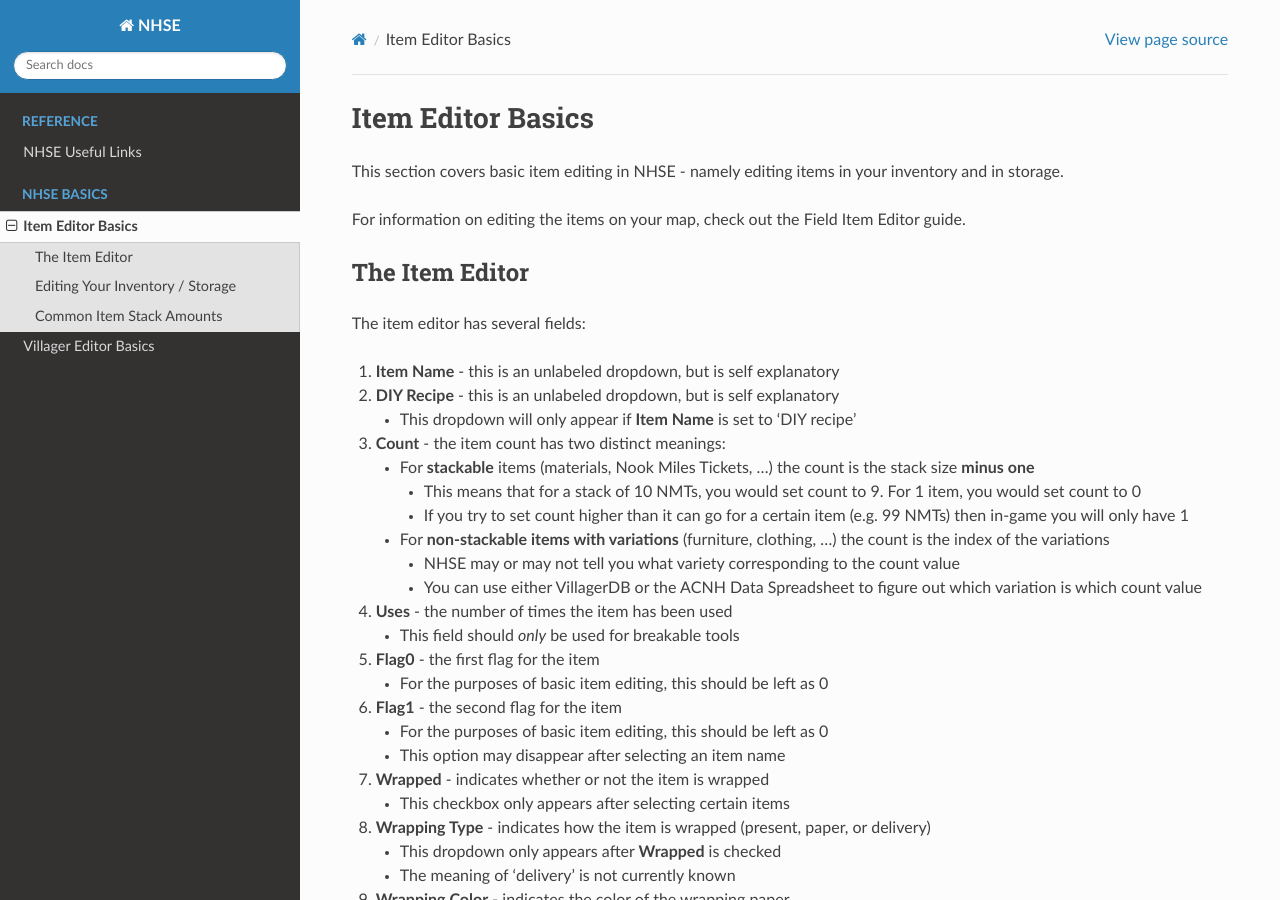
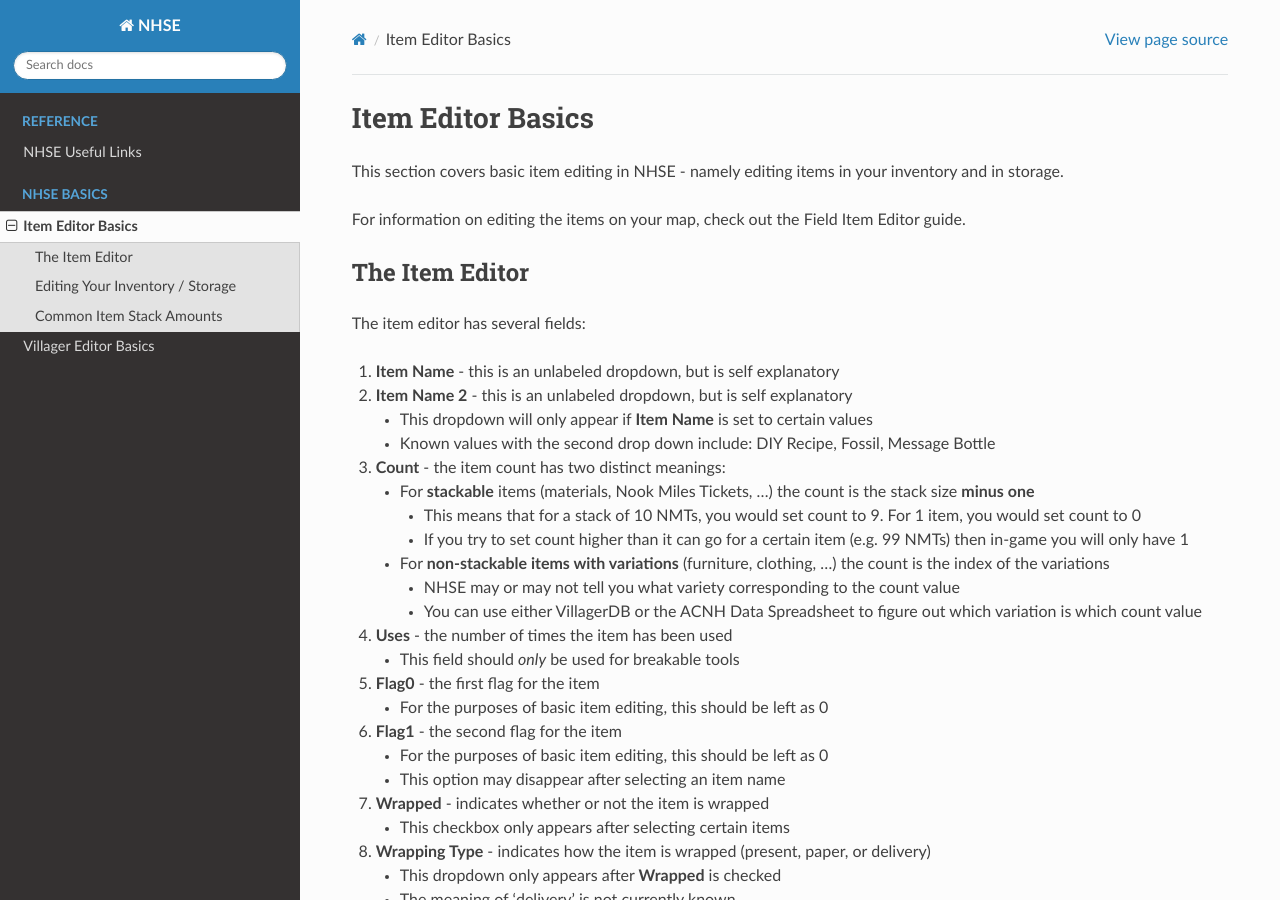
Before and after one commit to cpurules/rtdocs-nhse, a Sphinx documentation site: the page built from docs/basics/item-editor.rst, in a window 1280 px wide and 900 px high. Built offline with Sphinx 7.4.7 and the Read the Docs theme 2.0.0, drawn with Linux system fonts in a browser that asks for light colours.

Commit message:
Update description of second item name field

```diff
--- a/docs/basics/item-editor.rst
+++ b/docs/basics/item-editor.rst
@@ -16,9 +16,10 @@
 The item editor has several fields:
 
 #. **Item Name** - this is an unlabeled dropdown, but is self explanatory
-#. **DIY Recipe** - this is an unlabeled dropdown, but is self explanatory
+#. **Item Name 2** - this is an unlabeled dropdown, but is self explanatory
 
-   * This dropdown will only appear if **Item Name** is set to 'DIY recipe'
+   * This dropdown will only appear if **Item Name** is set to certain values
+   * Known values with the second drop down include:  DIY Recipe, Fossil, Message Bottle
 
 #. **Count** - the item count has two distinct meanings:
 
```
